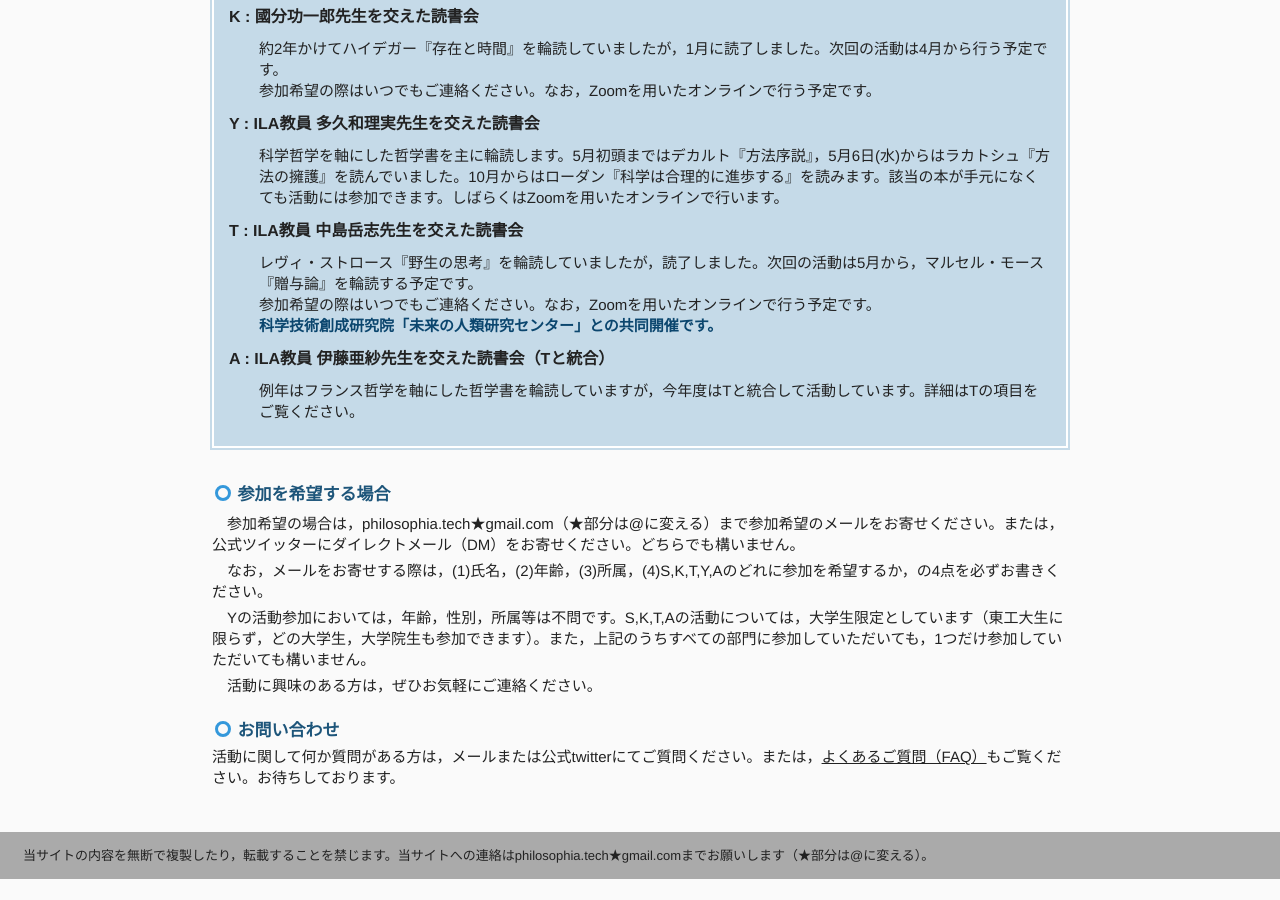
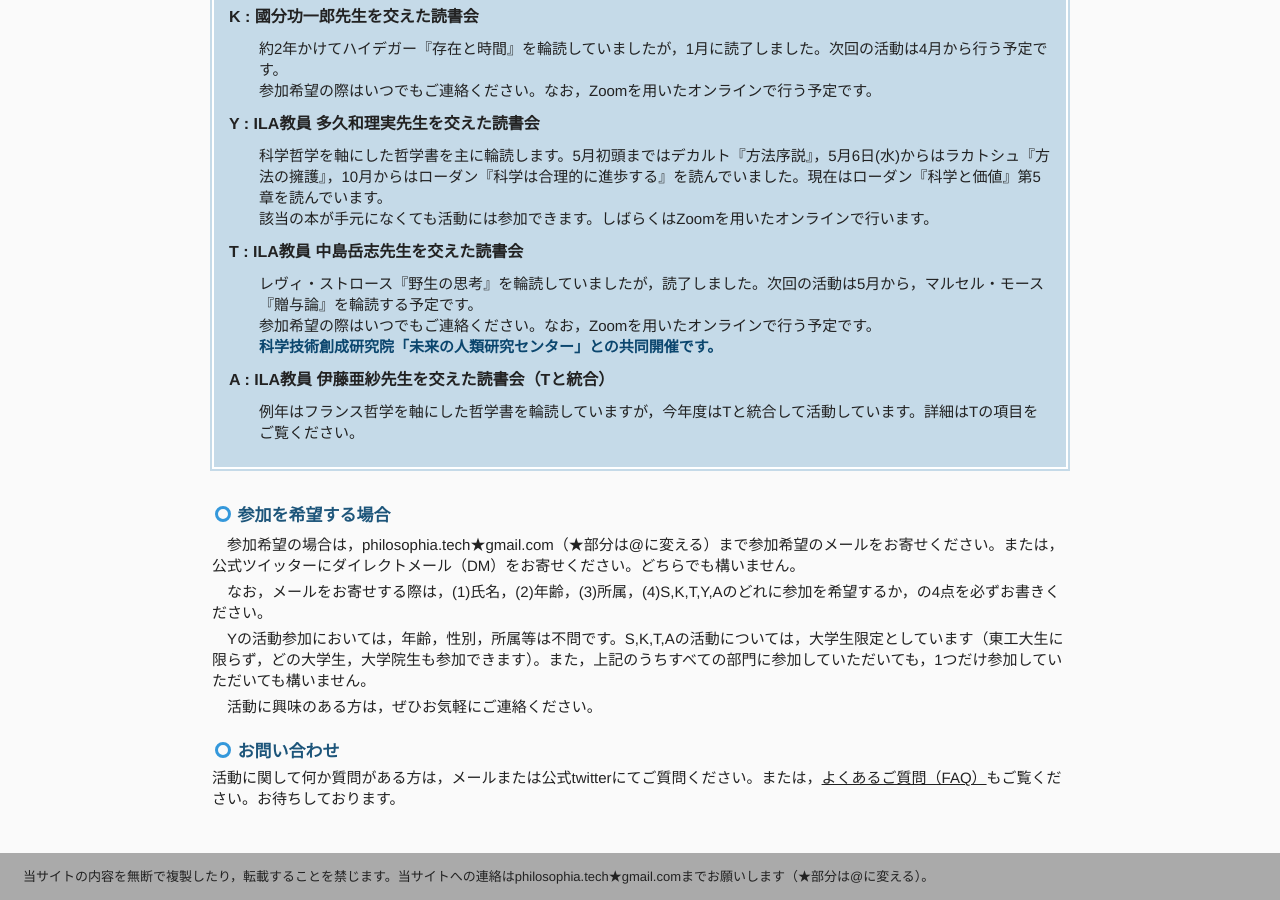
Before and after one commit to natura-tech/natura-tech.github.io, a plain HTML site: page index.html in a window 1280 px wide. Shown: the part 2012-2912 px from the top of the page. Before the commit the page ends 2891 px from the top, so only its background shows below. Drawn offline with Linux system fonts and the light colour scheme.

Commit message:
Add files via upload

```diff
--- a/index.html
+++ b/index.html
@@ -160,7 +160,8 @@
 								<dd>参加希望の際はいつでもご連絡ください。なお，Zoomを用いたオンラインで行う予定です。</dd>
 
 						<dt>Y : ILA教員 多久和理実先生を交えた読書会<dt>
-							<dd>科学哲学を軸にした哲学書を主に輪読します。5月初頭まではデカルト『方法序説』，5月6日(水)からはラカトシュ『方法の擁護』を読んでいました。10月からはローダン『科学は合理的に進歩する』を読みます。該当の本が手元になくても活動には参加できます。しばらくはZoomを用いたオンラインで行います。</dd>
+							<dd>科学哲学を軸にした哲学書を主に輪読します。5月初頭まではデカルト『方法序説』，5月6日(水)からはラカトシュ『方法の擁護』，10月からはローダン『科学は合理的に進歩する』を読んでいました。現在はローダン『科学と価値』第5章を読んでいます。</dd>
+							<dd>該当の本が手元になくても活動には参加できます。しばらくはZoomを用いたオンラインで行います。</dd>
 
 						<dt>T : ILA教員 中島岳志先生を交えた読書会<dt>
 							<dd>レヴィ・ストロース『野生の思考』を輪読していましたが，読了しました。次回の活動は5月から，マルセル・モース『贈与論』を輪読する予定です。</dd>
```
